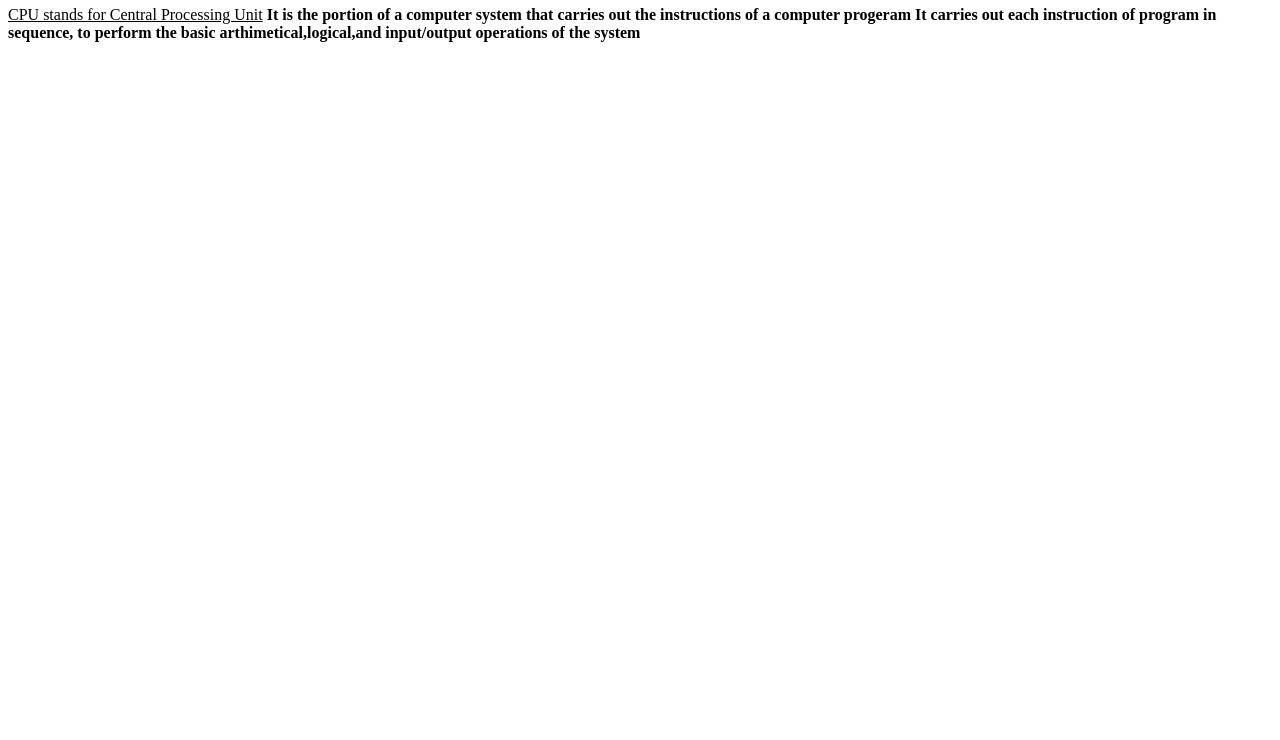
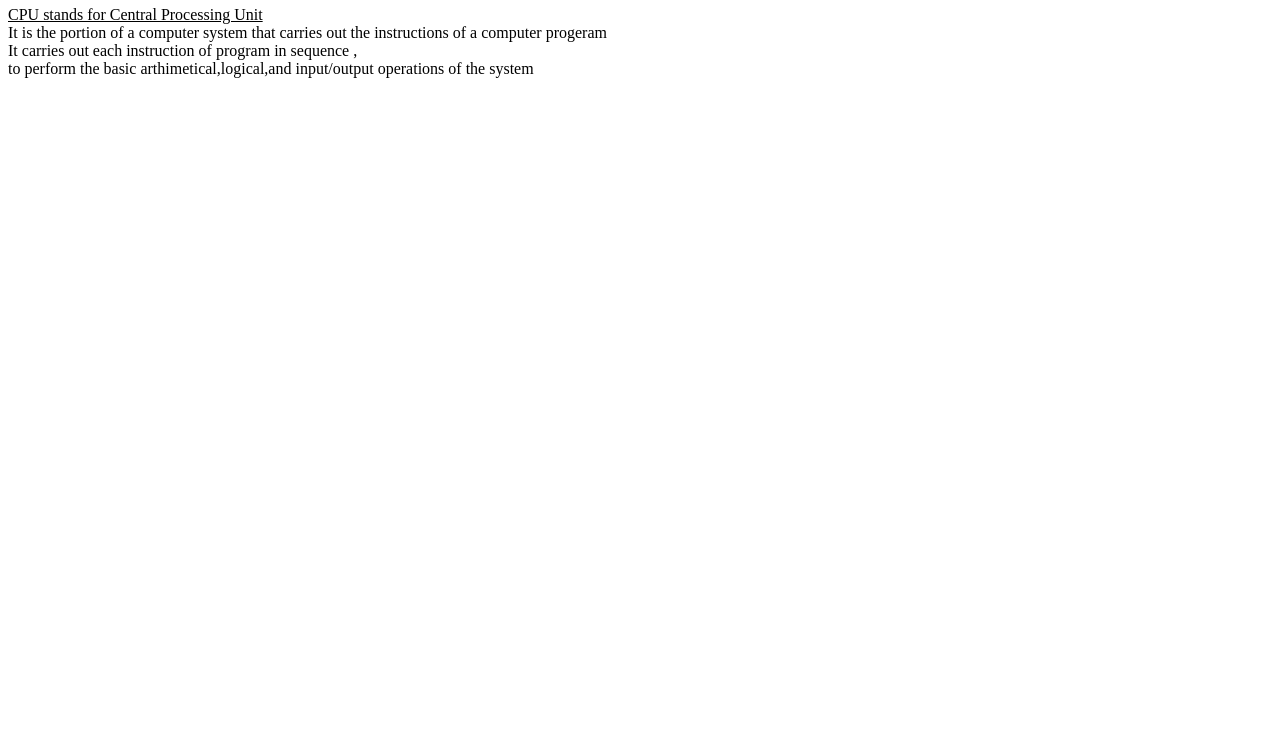
Before and after one commit to iamneo-production/adbedafcccadaeccdfffebaeceaec, a website: page public/index.html in a window 1280 px wide. Shown: the part 60-800 px from the top of the page. Drawn offline with Linux system fonts and the light colour scheme.

Commit message:
Backup Commit

```diff
--- a/public/index.html
+++ b/public/index.html
@@ -6,5 +6,8 @@
 <body>
 <p>
 <u> CPU stands for Central Processing Unit</u>
-<b> It is the portion of a computer system that carries out the instructions of a computer progeram</b>
-<b> It carries out each instruction of program in sequence, to perform the basic arthimetical,logical,and input/output operations of the system
+<br> It is the portion of a computer system that carries out the instructions of a computer progeram</b>
+<br> It carries out each instruction of program in sequence ,<br> to perform the basic arthimetical,logical,and input/output operations of the system
+</p> </br>
+</body>
+</html>
```
